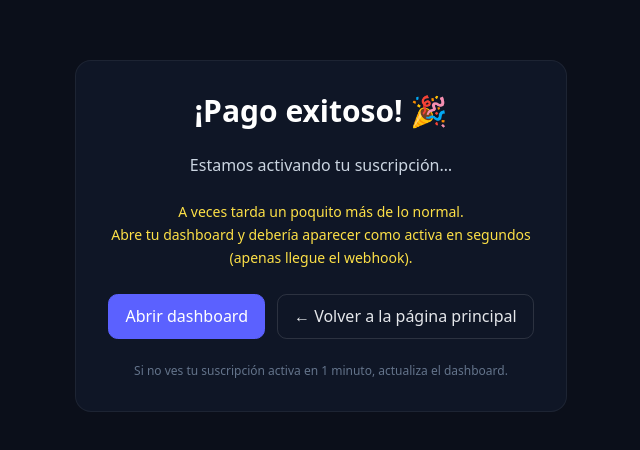
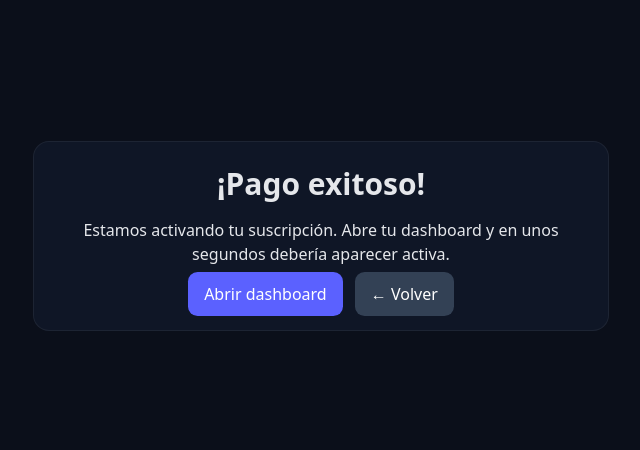
Before and after one commit to juanpablobello8-byte/NebulaKeys, a website: page nebulakeys/success.html in a window 1280 px wide. Shown: the part 164-614 px from the top of the page, without its empty margins (319-959 px from the left). Drawn offline with nearby package versions, Linux system fonts and the light colour scheme.

Commit message:
Update success.html

```diff
--- a/nebulakeys/success.html
+++ b/nebulakeys/success.html
@@ -1,51 +1,24 @@
 <!doctype html>
 <html lang="es">
 <head>
-  <meta charset="UTF-8" />
-  <meta name="viewport" content="width=device-width,initial-scale=1" />
-  <title>¡Pago exitoso!</title>
-
+  <meta charset="utf-8" />
+  <meta name="viewport" content="width=device-width, initial-scale=1" />
+  <title>Pago exitoso</title>
   <script src="https://cdn.tailwindcss.com"></script>
-
   <style>
     body { background:#0b0f1a; color:#e5e7eb; }
     .card { background:#0f1626; border:1px solid rgba(255,255,255,.06); }
-    .btn { display:inline-block; padding:.6rem 1rem; border-radius:.6rem; border:1px solid rgba(255,255,255,.12); }
-    .btn:hover { background:rgba(255,255,255,.06); }
-    .btn-primary { background:#5b61ff; border-color:#5b61ff; color:white; }
-    .btn-primary:hover { filter:brightness(1.05); }
+    .btn { padding:.7rem 1rem; border-radius:.6rem; background:#5b61ff; color:#fff; }
   </style>
 </head>
 <body class="min-h-screen flex items-center justify-center px-4">
-
-  <main class="card rounded-2xl p-8 max-w-xl text-center space-y-6">
-    <h1 class="text-3xl font-extrabold text-white">¡Pago exitoso! 🎉</h1>
-
-    <p class="text-slate-300">
-      Estamos activando tu suscripción…
-    </p>
-
-    <p class="text-yellow-300 text-sm leading-relaxed">
-      A veces tarda un poquito más de lo normal.<br />
-      Abre tu dashboard y debería aparecer como activa en segundos <br />
-      (apenas llegue el webhook).
-    </p>
-
-    <div class="flex flex-col gap-3 sm:flex-row sm:justify-center">
-      <a href="/dashboard.html"
-         class="btn btn-primary text-center w-full sm:w-auto">
-         Abrir dashboard
-      </a>
-
-      <a href="/index.html"
-         class="btn text-center w-full sm:w-auto">
-         ← Volver a la página principal
-      </a>
+  <main class="card rounded-2xl p-6 max-w-xl w-full text-center space-y-4">
+    <h1 class="text-3xl font-extrabold">¡Pago exitoso!</h1>
+    <p>Estamos activando tu suscripción. Abre tu dashboard y en unos segundos debería aparecer activa.</p>
+    <div class="space-x-2">
+      <a class="btn" href="/dashboard.html">Abrir dashboard</a>
+      <a class="btn" href="/index.html" style="background:#334155">← Volver</a>
     </div>
-
-    <p class="text-xs text-slate-500">
-      Si no ves tu suscripción activa en 1 minuto, actualiza el dashboard.
-    </p>
   </main>
 </body>
 </html>
```
